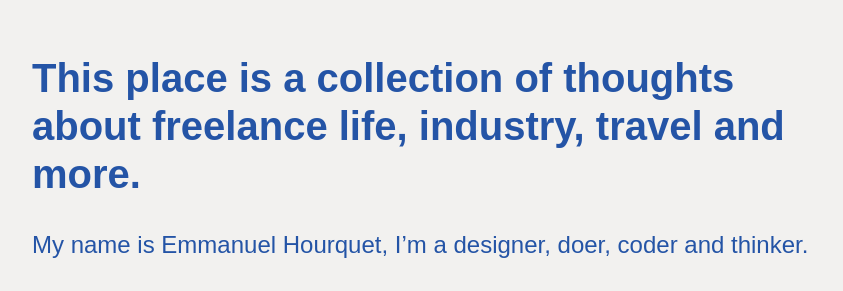
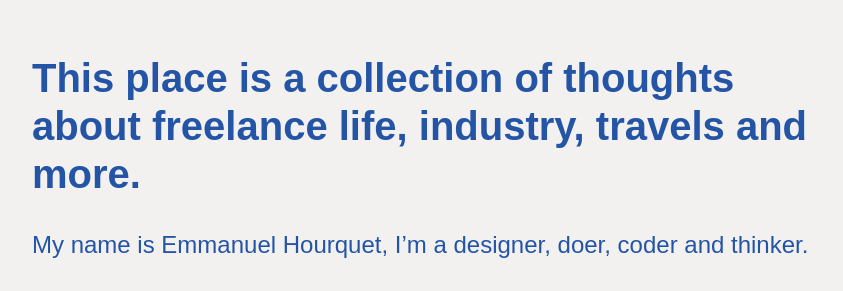
Before and after one commit to emho-lab/journal, a Jekyll site: the page built from about.markdown, in a window 1280 px wide. Shown: the part 186-477 px from the top of the page, without its empty margins (218-1061 px from the left). Built offline with Jekyll 4.4.1, drawn with Linux system fonts in a browser that asks for light colours; some web fonts are replaced.

Commit message:
Updated About

```diff
--- a/about.markdown
+++ b/about.markdown
@@ -4,7 +4,7 @@ permalink: "/about/"
 layout: default
 ---
 
-## This place is a collection of thoughts about freelance life, industry, travel and more.
+## This place is a collection of thoughts about freelance life, industry, travels and more.
 ### My name is Emmanuel Hourquet, I'm a designer, doer, coder and thinker.
 
 ## ![Hi.png](/uploads/Hi.png)
```
